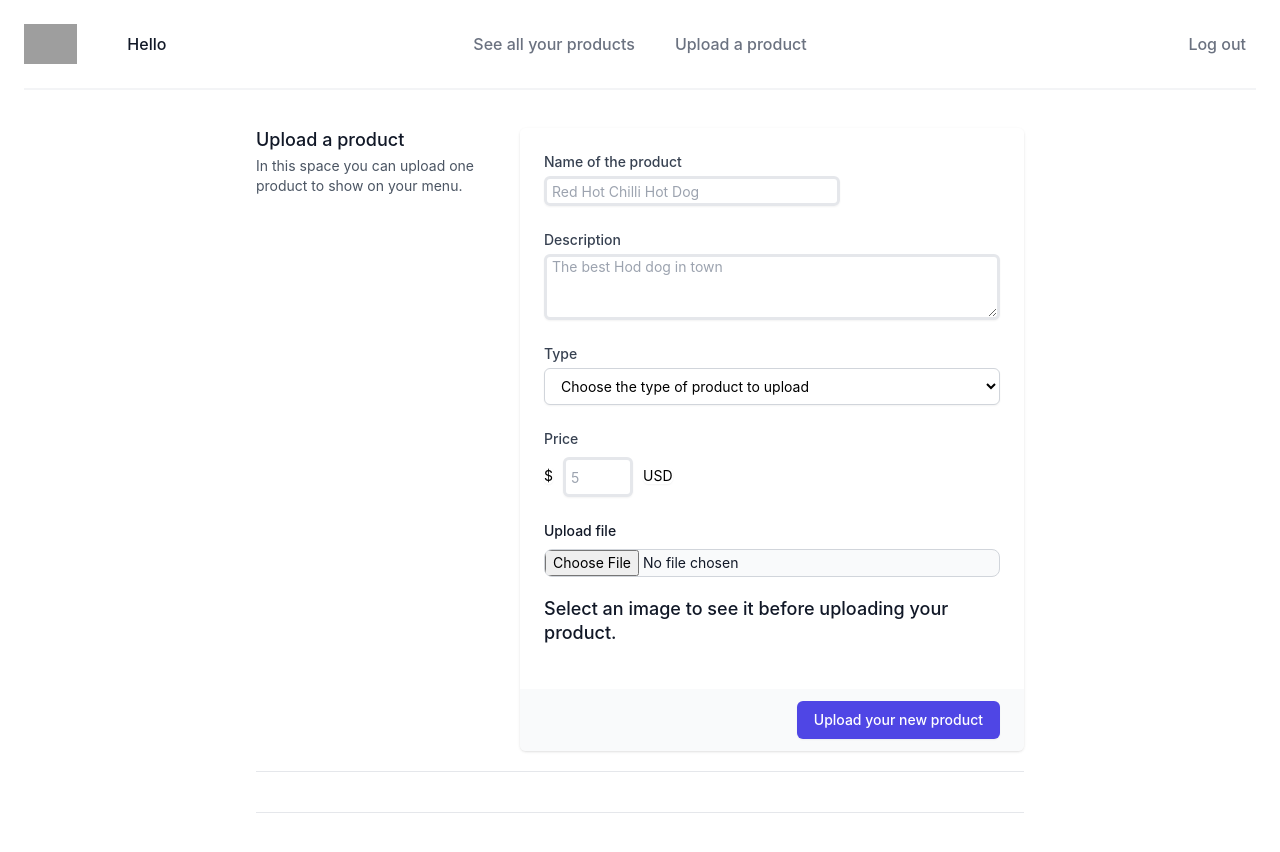
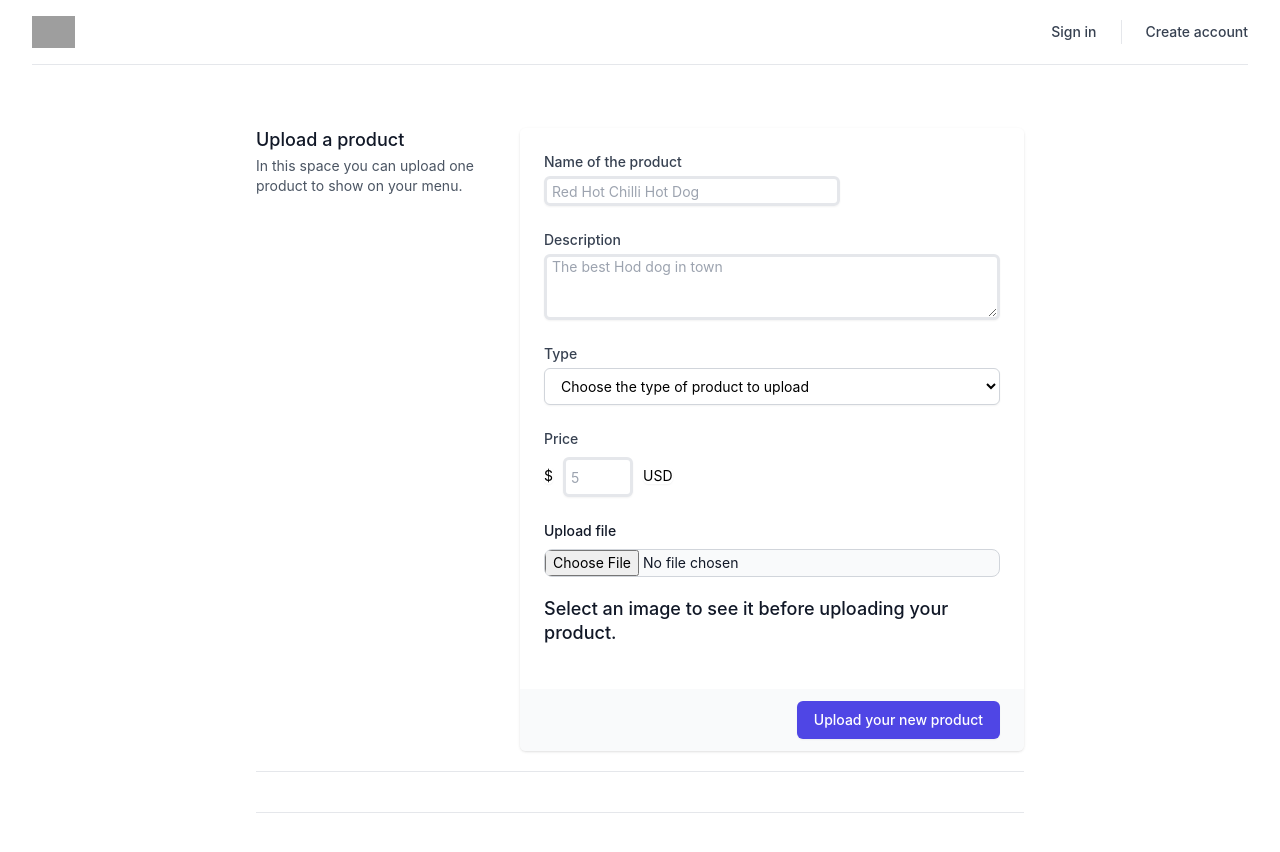
Before and after one commit to AdrianVilla1504/nextmyrestaurant, a Next.js app: page /uploadproduct in a window 1280 px wide. Shown: the top 852 px of the page. Built offline with nearby package versions, Linux system fonts and the light colour scheme; grey boxes are pictures that could not be loaded.

Commit message:
feat: remoldel navbar and add admin register page

```diff
--- a/components/CardAdminProducts/index.jsx
+++ b/components/CardAdminProducts/index.jsx
@@ -11,7 +11,7 @@ const CardAdminProducts = ({ product }) => {
     } catch (error) {
       console.log(error);
     }
-  };  console.log(product._id)
+  };
 
   return (
     <>
--- a/components/NavbarAdmin/index.jsx
+++ b/components/NavbarAdmin/index.jsx
@@ -1,74 +1,231 @@
 /* eslint-disable @next/next/no-html-link-for-pages */
+/* eslint-disable react-hooks/rules-of-hooks */
+/* eslint-disable react-hooks/exhaustive-deps */
 /* eslint-disable @next/next/no-img-element */
-/* This example requires Tailwind CSS v2.0+ */
 
-import { Popover } from "@headlessui/react";
-import { useEffect, useState } from "react";
+import { Fragment, useState, useEffect } from "react";
+import { Dialog, Popover, Transition } from "@headlessui/react";
+import {
+  Bars3Icon,
+  MagnifyingGlassIcon,
+  ShoppingBagIcon,
+  XMarkIcon,
+} from "@heroicons/react/24/outline";
+import Link from "next/link";
 import { useRouter } from "next/router";
+import { useSelector } from "react-redux";
 
-const NavbarAdmin = () => {
-  const [profileAdmin, setProfileAdmin] = useState({});
-  useEffect(() => {
-    const profile = localStorage.getItem("profile");
-    setProfileAdmin(JSON.parse(profile));
-  }, []);
+const NavbarHomeClient = () => {
+  const cart = useSelector((state) => state.shop.cart);
 
   const router = useRouter();
+  const [open, setOpen] = useState(false);
+  const [profile, setProfile] = useState();
+
+  useEffect(() => {
+    const result = localStorage.getItem("profile");
+    setProfile(JSON.parse(result));
+  }, []);
 
   const handleClickOut = () => {
     localStorage.clear();
-    router.push('/');
-    window.location.reload()
+    router.reload(window.location.pathname);
   };
 
   return (
-    <Popover className="relative bg-white">
-      <div className="mx-auto bg-white z-50 fixed w-full max-w-7xl px-4 sm:px-6">
-        <div className="flex items-center justify-between border-b-2 border-gray-100 py-6 md:justify-start md:space-x-10">
-          <div className="flex justify-start lg:w-0 lg:flex-1">
-            <a href="#">
-              <span className="sr-only">Your Company</span>
-              <img
-                className="h-8 w-auto sm:h-10"
-                src="https://tailwindui.com/img/logos/mark.svg?color=indigo&shade=600"
-                alt=""
-              />
+    <>
+      <div className="bg-white z-50 fixed w-[100%]">
+        {/* Mobile menu */}
+        <Transition.Root show={open} as={Fragment}>
+          <Dialog
+            as="div"
+            className="relative z-40 lg:hidden"
+            onClose={setOpen}
+          >
+            <Transition.Child
+              as={Fragment}
+              enter="transition-opacity ease-linear duration-300"
+              enterFrom="opacity-0"
+              enterTo="opacity-100"
+              leave="transition-opacity ease-linear duration-300"
+              leaveFrom="opacity-100"
+              leaveTo="opacity-0"
+            >
+              <div className="fixed inset-0 bg-black bg-opacity-25" />
+            </Transition.Child>
+
+            <div className="fixed inset-0 z-40 flex">
+              <Transition.Child
+                as={Fragment}
+                enter="transition ease-in-out duration-300 transform"
+                enterFrom="-translate-x-full"
+                enterTo="translate-x-0"
+                leave="transition ease-in-out duration-300 transform"
+                leaveFrom="translate-x-0"
+                leaveTo="-translate-x-full"
+              >
+                <Dialog.Panel className="relative flex w-full max-w-xs flex-col overflow-y-auto bg-white pb-12 shadow-xl">
+                  <div className="flex px-4 pt-5 pb-2">
+                    <button
+                      type="button"
+                      className="-m-2 inline-flex items-center justify-center rounded-md p-2 text-gray-400"
+                      onClick={() => setOpen(false)}
+                    >
+                      <span className="sr-only">Close menu</span>
+                      <XMarkIcon className="h-6 w-6" aria-hidden="true" />
+                    </button>
+                  </div>
+
+                  {profile ? (
+                    <div className="space-y-6 border-t border-gray-200 py-6 px-4">
+                      <div className="flow-root">
+                        <a className="-m-2 block p-2 font-medium text-gray-900">
+                          Welcome {profile.name}, glad to see you!
                         </a>
-            <div className="hidden pl-[50px] md:flex md:flex-1	items-center justify-start lg:w-0">
-              <p className="whitespace-nowrap text-base font-medium text-gray-900  pr-[10px]">
-                Hello {profileAdmin?.name}
-              </p>
                       </div>
+                      <div className="flow-root">
+                        <a className="-m-2 block p-2 font-medium text-gray-900">
+                          Your orders
+                        </a>
                       </div>
-          <Popover.Group as="nav" className="hidden space-x-10 md:flex">
-            <a
-              href="/"
-              className="text-base font-medium text-gray-500 hover:text-gray-900"
-            >
-              See all your products
-            </a>
-            <a
-              href="/uploadproduct"
-              className="text-base font-medium text-gray-500 hover:text-gray-900"
-            >
-              Upload a product
-            </a>
-          </Popover.Group>
-          <div className="hidden  md:flex md:flex-1 justify-end lg:w-0">
-            <div className="hidden items-center justify-end md:flex md:flex-1 lg:w-0">
+                      <div className="flow-root">
                         <button
                           onClick={handleClickOut}
-                href="#"
-                className="whitespace-nowrap text-base font-medium text-gray-500 hover:text-gray-900 pr-[10px]"
+                          className="text-sm font-medium text-gray-700
+                            hover:text-gray-800"
                         >
                           Log out
                         </button>
                       </div>
                     </div>
+                  ) : (
+                    <div className="space-y-6 border-t border-gray-200 py-6 px-4">
+                      <div className="flow-root">
+                        <Link href="/signin">
+                          <a className="-m-2 block p-2 font-medium text-gray-900">
+                            Sign in
+                          </a>
+                        </Link>
+                      </div>
+                      <div className="flow-root">
+                        <Link href="/register">
+                          <a className="-m-2 block p-2 font-medium text-gray-900">
+                            Create account
+                          </a>
+                        </Link>
                       </div>
                     </div>
-    </Popover>
+                  )}
+                </Dialog.Panel>
+              </Transition.Child>
+            </div>
+          </Dialog>
+        </Transition.Root>
+
+        <header className="relative bg-white">
+          <nav
+            aria-label="Top"
+            className="mx-auto max-w-7xl px-4 sm:px-6 lg:px-8"
+          >
+            <div className="border-b border-gray-200">
+              <div className="flex h-16 items-center">
+                <button
+                  type="button"
+                  className="rounded-md bg-white p-2 text-gray-400 lg:hidden"
+                  onClick={() => setOpen(true)}
+                >
+                  <span className="sr-only">Open menu</span>
+                  <Bars3Icon className="h-6 w-6" aria-hidden="true" />
+                </button>
+
+                {/* Logo */}
+                <div className="ml-4 flex lg:ml-0">
+                  <a href="#">
+                    <span className="sr-only">Your Company</span>
+                    <img
+                      className="h-8 w-auto"
+                      src="https://tailwindui.com/img/logos/mark.svg?color=indigo&shade=600"
+                      alt=""
+                    />
+                  </a>
+                </div>
+
+                {/* Flyout menus */}
+                <Popover.Group className="hidden lg:ml-8 lg:block lg:self-stretch">
+                  <div className="flex h-full space-x-8"></div>
+                </Popover.Group>
+
+                <div className="ml-auto flex items-center">
+                  {profile ? (
+                    <div className="hidden lg:flex lg:flex-1 lg:items-center lg:justify-end lg:space-x-6">
+                      <a className="text-sm font-medium text-gray-700 hover:text-gray-800">
+                        Hi {profile.name}, welcome to your admin page
+                      </a>
+                      <span
+                        className="h-6 w-px bg-gray-200"
+                        aria-hidden="true"
+                      />
+                      <Link href="/">
+                        <a className="text-sm font-medium cursor-pointer text-gray-500 hover:text-black">
+                          All your products
+                        </a>
+                      </Link>
+                      <span
+                        className="h-6 w-px bg-gray-200"
+                        aria-hidden="true"
+                      />
+                      <Link href="/uploadproduct">
+                        <a className="text-sm font-medium cursor-pointer text-gray-500 hover:text-black">
+                          Upload a new product
+                        </a>
+                      </Link>
+                      <span
+                        className="h-6 w-px bg-gray-200"
+                        aria-hidden="true"
+                      />
+                      <Link href="/adminregister">
+                        <a className="text-sm font-medium cursor-pointer text-gray-500 hover:text-black">
+                          Register a new admin
+                        </a>
+                      </Link>
+                      <span
+                        className="h-6 w-px bg-gray-200"
+                        aria-hidden="true"
+                      />
+                      <button
+                        onClick={handleClickOut}
+                        className="text-sm font-medium text-gray-500
+                            hover:text-black"
+                      >
+                        Log out
+                      </button>
+                    </div>
+                  ) : (
+                    <div className="hidden lg:flex lg:flex-1 lg:items-center lg:justify-end lg:space-x-6">
+                      <Link href="/signin">
+                        <a className="text-sm font-medium text-gray-700 hover:text-gray-800">
+                          Sign in
+                        </a>
+                      </Link>
+                      <span
+                        className="h-6 w-px bg-gray-200"
+                        aria-hidden="true"
+                      />
+                      <Link href="/register">
+                        <a className="text-sm font-medium text-gray-700 hover:text-gray-800">
+                          Create account
+                        </a>
+                      </Link>
+                    </div>
+                  )}
+                </div>
+              </div>
+            </div>
+          </nav>
+        </header>
+      </div>
+    </>
   );
 };
 
-export default NavbarAdmin;
+export default NavbarHomeClient;
--- a/components/NavbarHomeClient/index.jsx
+++ b/components/NavbarHomeClient/index.jsx
@@ -8,7 +8,7 @@ import { Dialog, Popover, Transition } from '@headlessui/react'
 import { Bars3Icon, MagnifyingGlassIcon, ShoppingBagIcon, XMarkIcon } from '@heroicons/react/24/outline'
 import Link from 'next/link';
 import { useRouter } from 'next/router';
-import { useDispatch, useSelector } from "react-redux";
+import { useSelector } from "react-redux";
 
 
 const NavbarHomeClient = () => {
--- a/components/ProductOverviewAdmin/DetailEdit.jsx
+++ b/components/ProductOverviewAdmin/DetailEdit.jsx
@@ -134,7 +134,7 @@ const DetailEdit = ({ clicktocanceledit, subdetails }) => {
                     href="#"
                     className="whitespace-nowrap text-base font-medium text-gray-500 hover:text-gray-900 pr-[10px]"
                   >
-                    Cancel edit
+                    Cancel update
                   </button>
                 </div>
               </div>
@@ -252,7 +252,7 @@ const DetailEdit = ({ clicktocanceledit, subdetails }) => {
                         <div className="w-[100%] py-[20px]">
                           <div className="flex aspect-w-1 aspect-h-1 w-full overflow-hidden rounded-lg bg-gray-200 xl:aspect-w-7 xl:aspect-h-8">
                             { product.img ? (
-                              <div className="flex flex-col w-[100%] py-[20px] items-center">
+                              <div className="flex flex-col lg:flex-row w-[100%] py-[20px] items-center">
                                 <div className="aspect-w-1 aspect-h-1 w-full overflow-hidden rounded-lg bg-gray-200 xl:aspect-w-7 xl:aspect-h-8">
                                   <img
                                     src={product?.img}
```
Also changed, not shown: pages/uploadproduct.jsx (+19 -0 lines). Lines whose indentation alone changed are shown as unchanged.
